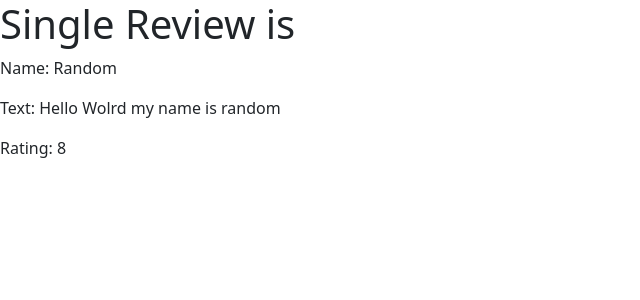
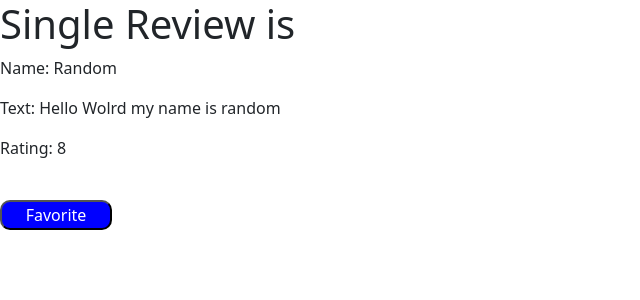
Before and after one commit to lovekesh-18/Lovekesh_hcode, a Django app: page /single_review/1 in a window 1280 px wide. Shown: the top 300 px of the page, without its empty margins (0-640 px from the left). Run offline with Django 3.2, Linux system fonts and the light colour scheme; data comes from the database, SQL or seed files in the repository; both versions use the stored data as it was after the commit.

Commit message:
Django13

```diff
--- a/MyProject/feedback/feedback/settings.py
+++ b/MyProject/feedback/feedback/settings.py
@@ -129,3 +129,5 @@ MEDIA_URL = '/user-media/'
 # https://docs.djangoproject.com/en/3.2/ref/settings/#default-auto-field
 
 DEFAULT_AUTO_FIELD = 'django.db.models.BigAutoField'
+
+# SESSION_COOKIE_AGE = 120
--- a/MyProject/feedback/profiles/urls.py
+++ b/MyProject/feedback/profiles/urls.py
@@ -1,9 +1,7 @@
 from django.urls import path
 from .views import *
-from django.conf.urls.static import static
-from django.conf import settings
 urlpatterns = [
     # path('',profile,name="profile")
     path('',UploadFileClass.as_view(),name="profile"),
     path('list/',ProfileView.as_view(),name="profile_view")
-] + static(settings.MEDIA_URL, document_root = settings.MEDIA_ROOT)
+]
--- a/MyProject/feedback/reviews/templates/reviews/single_review.html
+++ b/MyProject/feedback/reviews/templates/reviews/single_review.html
@@ -9,4 +9,13 @@
    <p>Name: {{review.user_name}}</p>
    <p>Text: {{review.review_text}}</p>
    <p>Rating: {{review.rating}}</p>
+   {% if is_favorite %}
+      <p>This is my favorite!</p>
+   {% else %}
+   <form action="/single_review/favorite" method="post">
+      {% csrf_token %}
+      <input type="hidden" name="review_id" value="{{review.id}}">
+      <button type="submit">Favorite</button>
+   </form>
+   {% endif %}
 {% endblock %}
--- a/MyProject/feedback/reviews/urls.py
+++ b/MyProject/feedback/reviews/urls.py
@@ -8,6 +8,7 @@ urlpatterns = [
     path('show',show,name="show_time"),
     path('review_all',ReviewListView.as_view()),
     path('template_base',TemplateBaseView.as_view()),
+    path('single_review/favorite',AddFavoriteView.as_view()),
     path('single_review/<int:id>',SingleReviewView.as_view()),
     path('ReviewDetailView/<int:pk>',SingleReviewDetailView.as_view())
 ]
--- a/MyProject/feedback/reviews/views.py
+++ b/MyProject/feedback/reviews/views.py
@@ -33,7 +33,8 @@ class ReviewView(View):
 class NewReviewView(FormView):
     form_class = ReviewForm
     template_name = "reviews/index.html"
-    success_url = '/ew'
+    success_url = '/new'
+
 
     def form_valid(self, form):
         form.save()
@@ -76,6 +77,25 @@ class SingleReviewView(TemplateView):
 class SingleReviewDetailView(DetailView):
     template_name = "reviews/single_review.html"
     model = Review
+
+    def get_context_data(self, **kwargs):
+        context = super().get_context_data(**kwargs)
+        loaded_review = self.object
+        request = self.request
+        favorite_id = self.request.session.get('favorite_review')
+        context["is_favorite"] = favorite_id == str(loaded_review.id)
+        return context
+
+
+
+class AddFavoriteView(View):
+    def post(self,request):
+        review_id = request.POST['review_id']
+        # fav_review = Review.objects.get(pk = review_id)
+        print("New Id = ",review_id)
+        request.session['favorite_review'] = review_id
+        print("Session Created")
+        return HttpResponseRedirect("/ReviewDetailView/" + review_id)
 
 
 
```
Also changed, not shown: MyProject/feedback/db.sqlite3.
